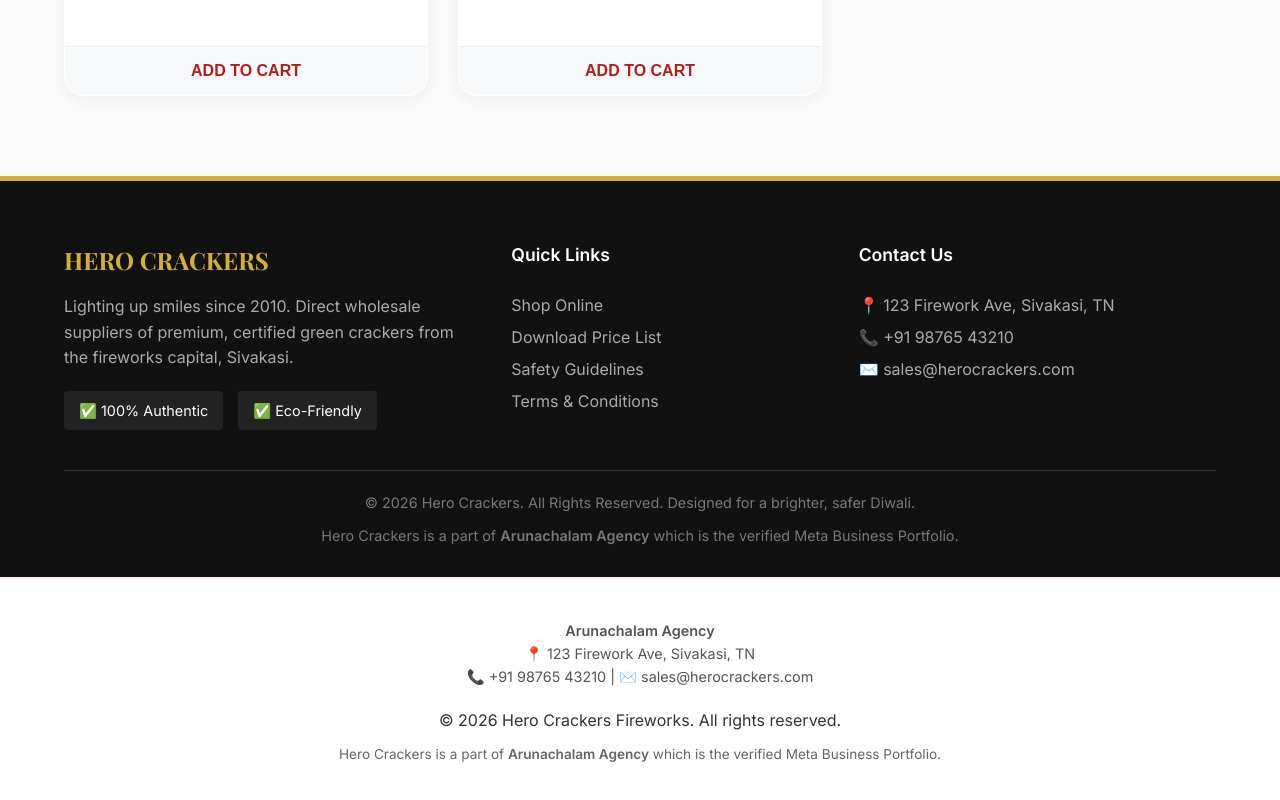
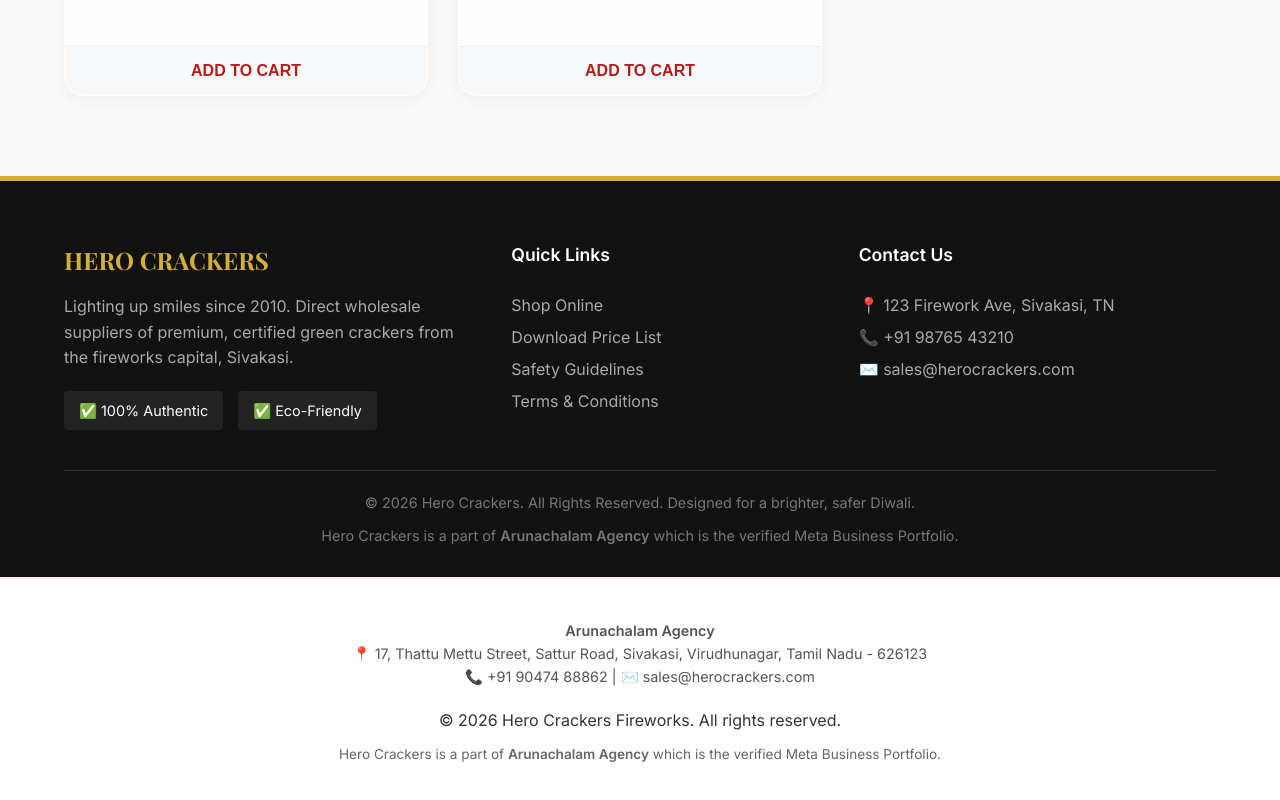
Before and after one commit to arunapla-gif/hero-crackers-shop, a Next.js app: page / in a window 1280 px wide. Shown: the part 2457-3257 px from the top of the page. Built offline with nearby package versions, Linux system fonts and the light colour scheme; a web font is replaced by a local one.

Commit message:
Update footer with exact contact details from arunag.com for Meta verification

```diff
--- a/src/app/layout.js
+++ b/src/app/layout.js
@@ -24,8 +24,8 @@ export default function RootLayout({ children }) {
           <footer style={{ backgroundColor: '#fff', borderTop: '2px solid rgba(229, 57, 53, 0.1)', color: '#333', padding: '40px 50px', textAlign: 'center', marginTop: 'auto' }}>
             <div style={{ marginBottom: '20px', fontSize: '0.9rem', color: '#555', lineHeight: '1.6' }}>
               <strong>Arunachalam Agency</strong><br/>
-              📍 123 Firework Ave, Sivakasi, TN<br/>
-              📞 +91 98765 43210 | ✉️ sales@herocrackers.com
+              📍 17, Thattu Mettu Street, Sattur Road, Sivakasi, Virudhunagar, Tamil Nadu - 626123<br/>
+              📞 +91 90474 88862 | ✉️ sales@herocrackers.com
             </div>
             <p>© {new Date().getFullYear()} Hero Crackers Fireworks. All rights reserved.</p>
             <p style={{ fontSize: '0.85rem', color: '#666', marginTop: '10px' }}>
```
